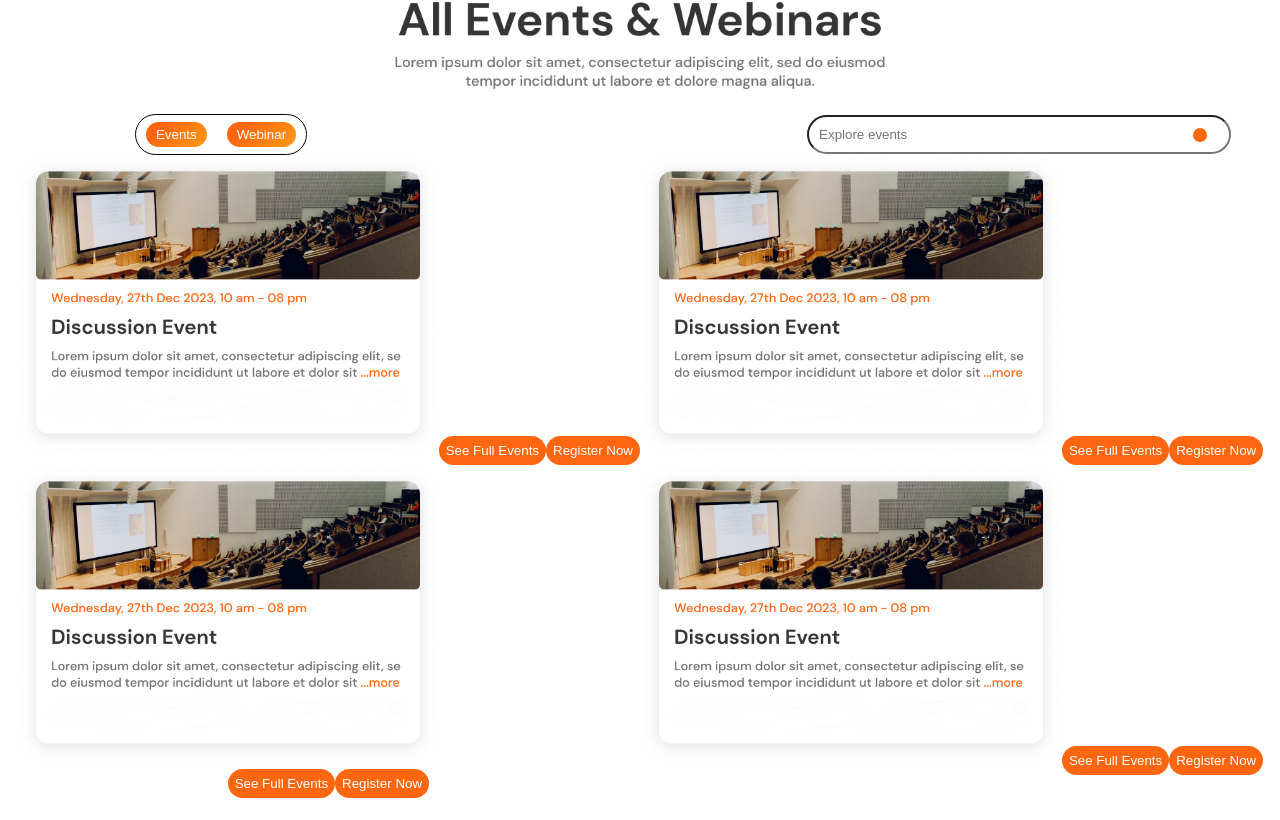
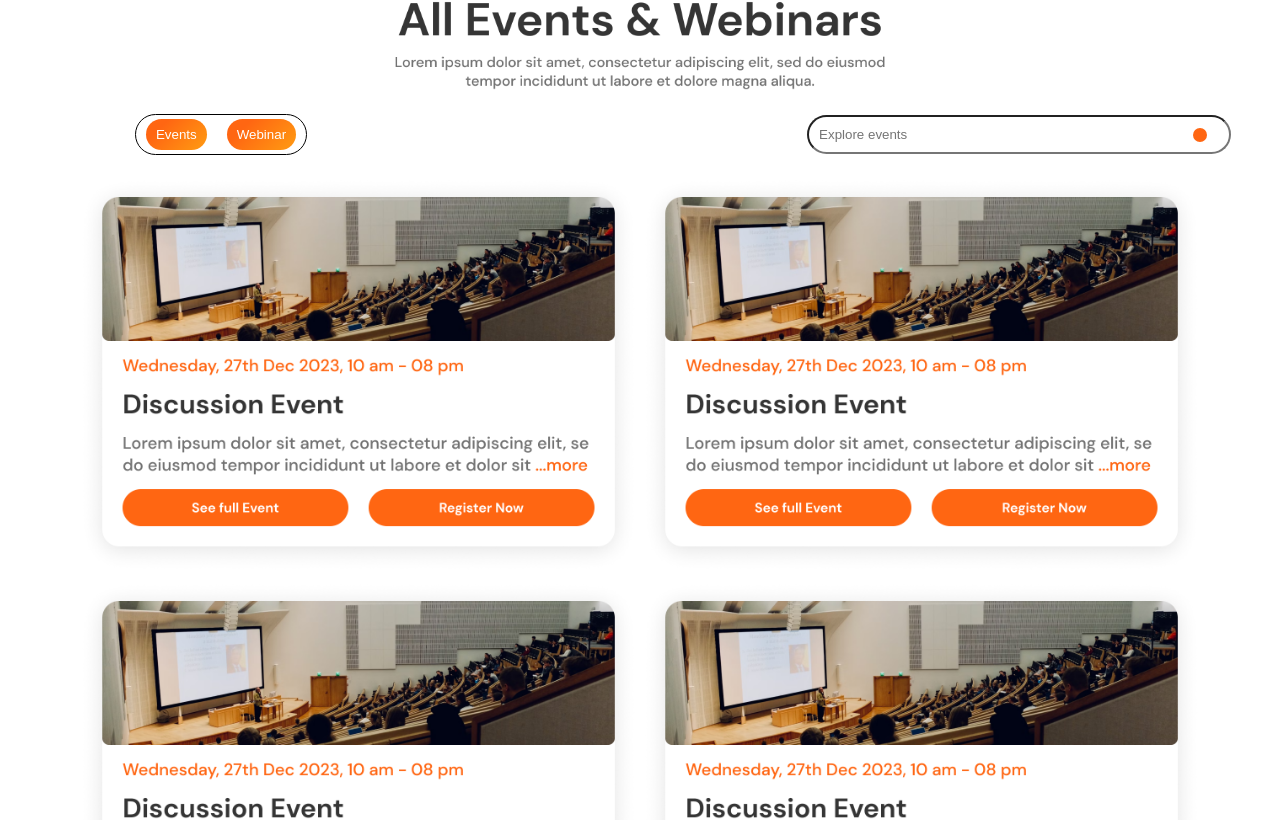
Before and after one commit to harsh4105/yaxleyProjectFrontend, a React (Create React App) app: page /events in a window 1280 px wide. Shown: the part 1520-2340 px from the top of the page. Built offline with nearby package versions, Linux system fonts and the light colour scheme; the HTML template or start-up script is replaced by a standard one.

Commit message:
Events page also completed

```diff
--- a/src/components/AllEventsAndWebinar/AllEventAW.css
+++ b/src/components/AllEventsAndWebinar/AllEventAW.css
@@ -18,14 +18,14 @@
     display: flex;
     justify-content: space-between;
     align-items: center;
-    padding: 7px 10px;
+    padding: 4px 10px;
     border-radius: 30px;
     gap:20px;
     margin-left: 100px;
 }
 
 .btns-block button{
-    padding: 5px 10px;
+    padding: 8px 10px;
     border-radius: 20px;
     border: none;
     background: linear-gradient(135.08deg, #FF6612 24.97%, #FF9212 86.27%);
@@ -56,24 +56,16 @@
     color: white;
     border: none;
 }
+.upcoming-search-bar button:hover{
+    background-color: hsl(21, 77%, 65%);
+}
 
 .upcoming-events-block img{
-    height: 300px;
+    height: 400px;
 }
 
 .upcoming-events-blocks-section{
     display: grid;
     grid-template-columns: 1fr 1fr;
+    margin: 20px 0;
 }
-.upcoming-events-block button{
-    padding: 7px;
-    border-radius: 20px;
-    background-color: #FF6612;
-    color: white;
-    border: none;
-}
-.btns{
-    display: flex;
-    justify-content: center;
-    align-items: center;
-}
--- a/src/components/AllEventsAndWebinar/AllEventAW.jsx
+++ b/src/components/AllEventsAndWebinar/AllEventAW.jsx
@@ -1,7 +1,8 @@
 import React from "react";
 import './AllEventAW.css';
 import UpcomingEAW from '../images/UpcomingEAW.png';
-import AllEventsImg from '../images/AllEventsImg.png'
+import UpcomingEventsAndWebinarImg from '../images/UpcomingEventsAndWebinarImg.png';
+
 const AllEventAW = () => {
     return (
         <div className="upcoming-webinar-for-event">
@@ -20,26 +21,16 @@
             </div>
             <div className="upcoming-events-blocks-section">
                 <div className="upcoming-events-block">
-                    <img src={AllEventsImg} alt="Events-img" />
-                    <button>See Full Events</button>
-                    <button>Register Now</button>
+                    <img src={UpcomingEventsAndWebinarImg} alt="Events-img" />
                 </div>
                 <div className="upcoming-events-block">
-                    <img src={AllEventsImg} alt="Events-img" />
-                    <button>See Full Events</button>
-                    <button>Register Now</button>
+                    <img src={UpcomingEventsAndWebinarImg} alt="Events-img" />
                 </div>
                 <div className="upcoming-events-block">
-                    <img src={AllEventsImg} alt="Events-img" />
-                    <div className="btns">
-                        <button>See Full Events</button>
-                        <button>Register Now</button>
-                    </div>
+                    <img src={UpcomingEventsAndWebinarImg} alt="Events-img" />
                 </div>
                 <div className="upcoming-events-block">
-                    <img src={AllEventsImg} alt="Events-img" />
-                    <button>See Full Events</button>
-                    <button>Register Now</button>
+                    <img src={UpcomingEventsAndWebinarImg} alt="Events-img" />
                 </div>
             </div>
         </div>
```
Also changed, not shown: src/components/images/UpcomingEventsAndWebinarImg.png (added).
